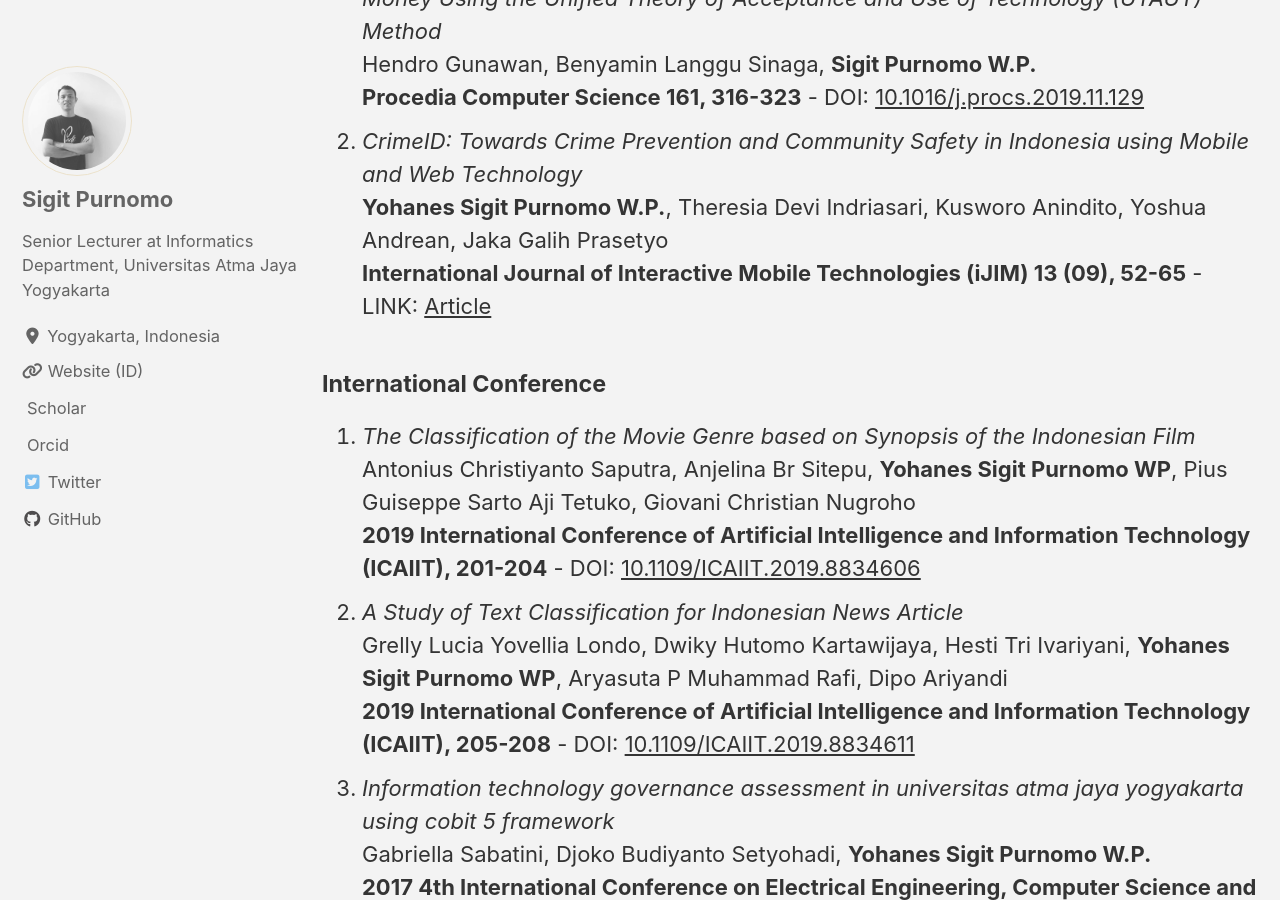
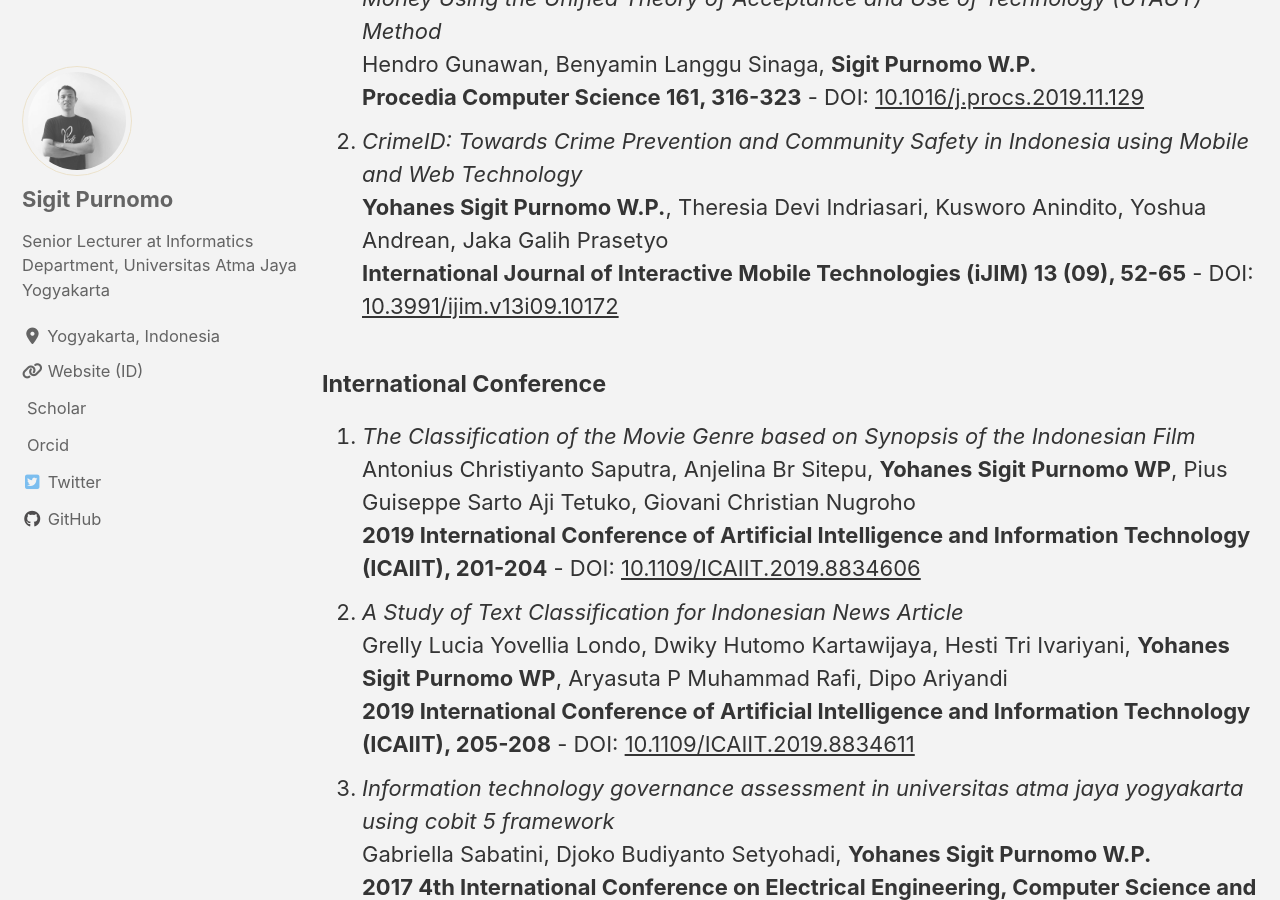
Before and after one commit to sigit-purnomo/sigit-purnomo.github.io, a Jekyll site: the page built from _pages/publication.md, in a window 1280 px wide and 900 px high, scrolled down 419 px. Built offline with Jekyll 4.4.1, drawn with Linux system fonts in a browser that asks for light colours; cached includes are drawn as plain includes; nearby versions of some CDN libraries; a style sheet for code colours, icons or effects is not loaded.

Commit message:
Update publication.md

```diff
--- a/_pages/publication.md
+++ b/_pages/publication.md
@@ -16,7 +16,7 @@ As a lecturer, one of my tasks is to publish articles on journals or conferences
    **Procedia Computer Science 161, 316-323** - DOI: [10.1016/j.procs.2019.11.129](https://doi.org/10.1016/j.procs.2019.11.129)
 2. *CrimeID: Towards Crime Prevention and Community Safety in Indonesia using Mobile and Web Technology* <br />
    **Yohanes Sigit Purnomo W.P.**, Theresia Devi Indriasari, Kusworo Anindito, Yoshua Andrean, Jaka Galih Prasetyo <br />
-   **International Journal of Interactive Mobile Technologies (iJIM) 13 (09), 52-65** - LINK: [Article](https://online-journals.org/index.php/i-jim/article/view/10172/5891)
+   **International Journal of Interactive Mobile Technologies (iJIM) 13 (09), 52-65** - DOI: [10.3991/ijim.v13i09.10172](https://doi.org/10.3991/ijim.v13i09.10172)
 
 #### International Conference
 1. *The Classification of the Movie Genre based on Synopsis of the Indonesian Film*<br />
```
